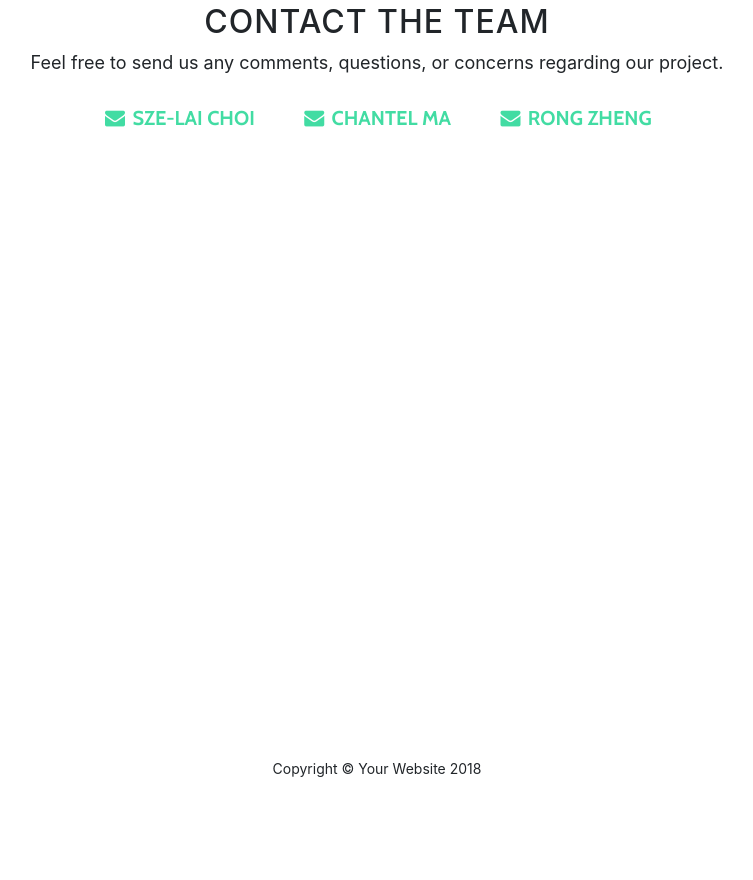
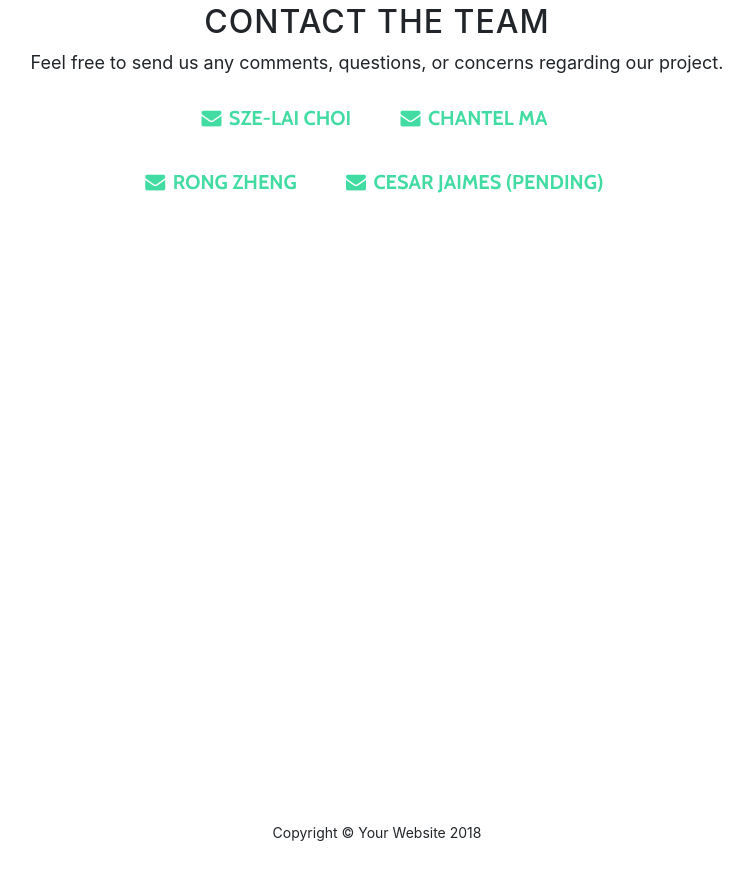
Before and after one commit to cen4010-s2018-g06/Group-6, a website with bundled scripts: page index.html in a window 1280 px wide. Shown: the part 2162-3042 px from the top of the page, without its empty margins (263-1016 px from the left). Before the commit the page ends 2992 px from the top, so only its background shows below. Built offline with nearby package versions, Linux system fonts and the light colour scheme.

Commit message:
Added Email
Added Cesar E-mail

```diff
--- a/index.html
+++ b/index.html
@@ -113,12 +113,20 @@
                   <span class="network-name">Chantel Ma</span>
                 </a>
               </li>
+            <p>
               <li class="list-inline-item">
                 <a href="mailto:rzheng@fau.edu" class="btn btn-default btn-lg">
                   <i class="fa fa-envelope fa-fw"></i>
                   <span class="network-name">Rong Zheng</span>
                 </a>
               </li>
+              <li class="list-inline-item">
+                <a href="mailto:rzheng@fau.edu" class="btn btn-default btn-lg">
+                  <i class="fa fa-envelope fa-fw"></i>
+                  <span class="network-name">Cesar Jaimes (pending)</span>
+                </a>
+              </li>
+            </p>
             </ul>
           </div>
         </div>
```
